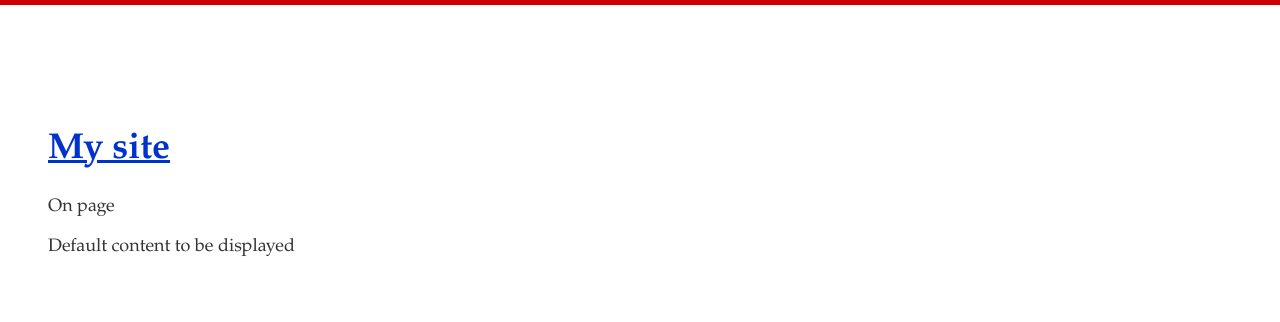
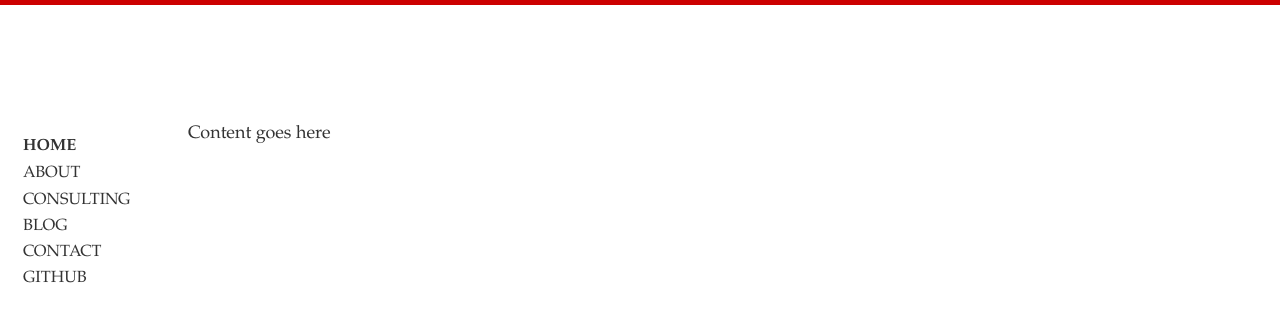
Before and after one commit to marcpare/frozenflaskblog, a Flask app: template templates/base.html in a window 1280 px wide. Shown: the top 322 px of the page. Run offline with Flask 2, Linux system fonts and the light colour scheme; the template is opened without the code that fills it, so the values that code supplies are empty.

Commit message:
left menu

```diff
--- a/templates/base.html
+++ b/templates/base.html
@@ -9,10 +9,35 @@
     {% endblock css %}
 </head>
 <body>
-    <h1><a href="{{ url_for("index") }}">My site</a></h1>
-    <p>On page {{ page.meta.active }}</p>
+
+    {% set menu_items = [
+        ('/index.html', 'index', 'home'),
+        ('/about.html', 'about', 'about'),
+        ('/consulting.html', 'consulting', 'consulting'),
+        ('/blog', 'blog', 'blog'),
+        ('/contact.html', 'contact', 'contact'),
+        ('https://github.com/marcpare?tab=repositories', 'github', 'github')
+      ] -%}
+    {% set active_page = page.meta.active_page|default('index')-%}
+
+    {% if active_page != "index" %}
+      <h2 class="title-small"><span id="tile"></span>small red tile</h2>
+    {% endif %}
+
+    <div class="left">
+      <ul class="menu">
+      {% for href, id, caption in menu_items %}
+        <li {% if id == active_page %} class="active"{% endif %}>
+          <a href="{{ href|e }}">{{ caption|e }}</a></li>
+      {% endfor %}
+      </ul>
+    </div>
+
+<div class="container">
 {% block content %}
-    <p>Default content to be displayed</p>
+    <p>Content goes here</p>
 {% endblock content %}
+</div>
+
 </body>
 </html>
```
